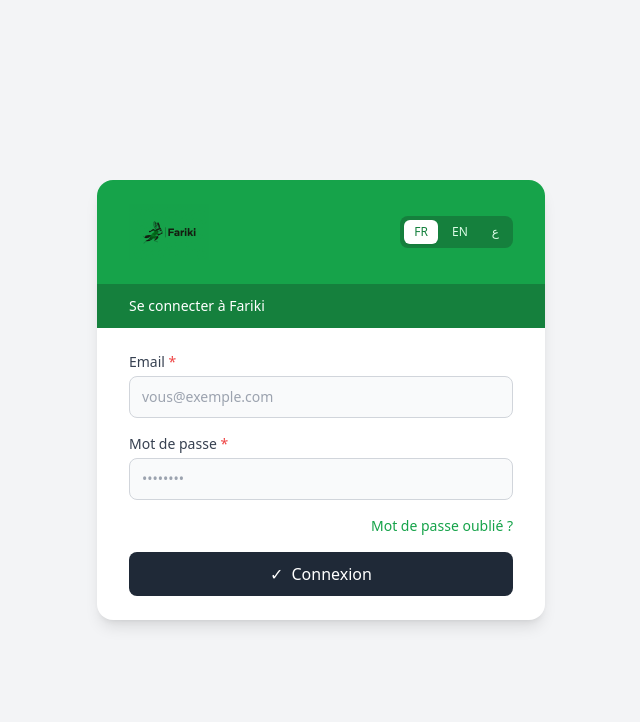
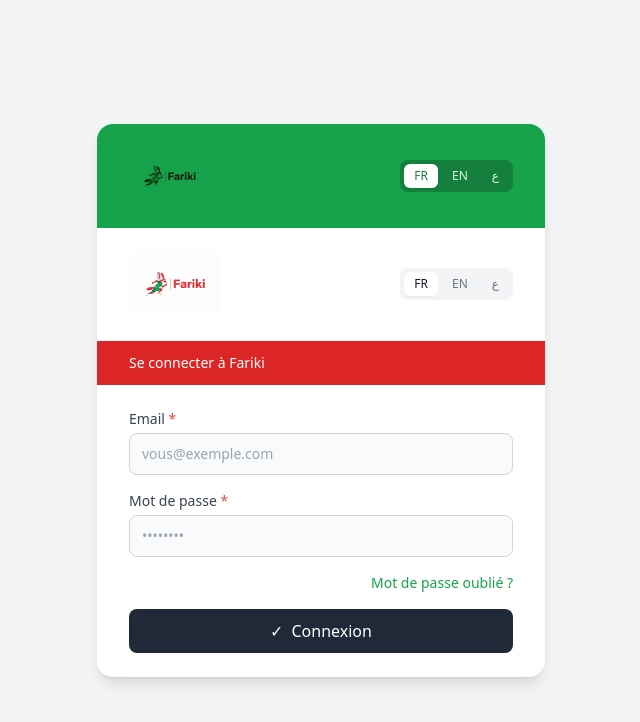
Before and after one commit to casic16/soccer-school, a React app in the folder app/: page /login in a window 1280 px wide. Shown: the top 722 px of the page, without its empty margins (319-959 px from the left). Built offline with nearby package versions, Linux system fonts and the light colour scheme; no server answers; the HTML template or start-up script is replaced by a standard one.

Commit message:
feat: logo Fariki sur la page login

```diff
--- a/app/src/pages/Login.jsx
+++ b/app/src/pages/Login.jsx
@@ -67,9 +67,34 @@
         </div>
 
         {/* Sous-header */}
-        <div className="bg-green-700 px-8 py-3">
-          <p className="text-white text-sm font-medium">Se connecter à Fariki</p>
-        </div>
+        {/* Header avec logo */}
+<div className="px-8 py-6 flex items-center justify-between border-b border-gray-100">
+  <img
+    src="/Logo.png"
+    alt="Fariki"
+    className="h-16 w-auto object-contain mix-blend-multiply"
+  />
+  <div className="flex gap-1 bg-gray-100 p-1 rounded-lg">
+    {languages.map((lang) => (
+      <button
+        key={lang.code}
+        onClick={() => changeLanguage(lang.code)}
+        className={`px-2.5 py-1 text-xs rounded-md font-medium transition-all duration-150 ${
+          i18n.language === lang.code
+            ? 'bg-white text-gray-900 shadow-sm'
+            : 'text-gray-500 hover:text-gray-700'
+        }`}
+      >
+        {lang.label}
+      </button>
+    ))}
+  </div>
+</div>
+
+{/* Sous-header rouge comme le logo */}
+<div className="bg-red-600 px-8 py-3">
+  <p className="text-white text-sm font-medium">Se connecter à Fariki</p>
+</div>
 
         {/* Formulaire */}
         <div className="px-8 py-6">
```
